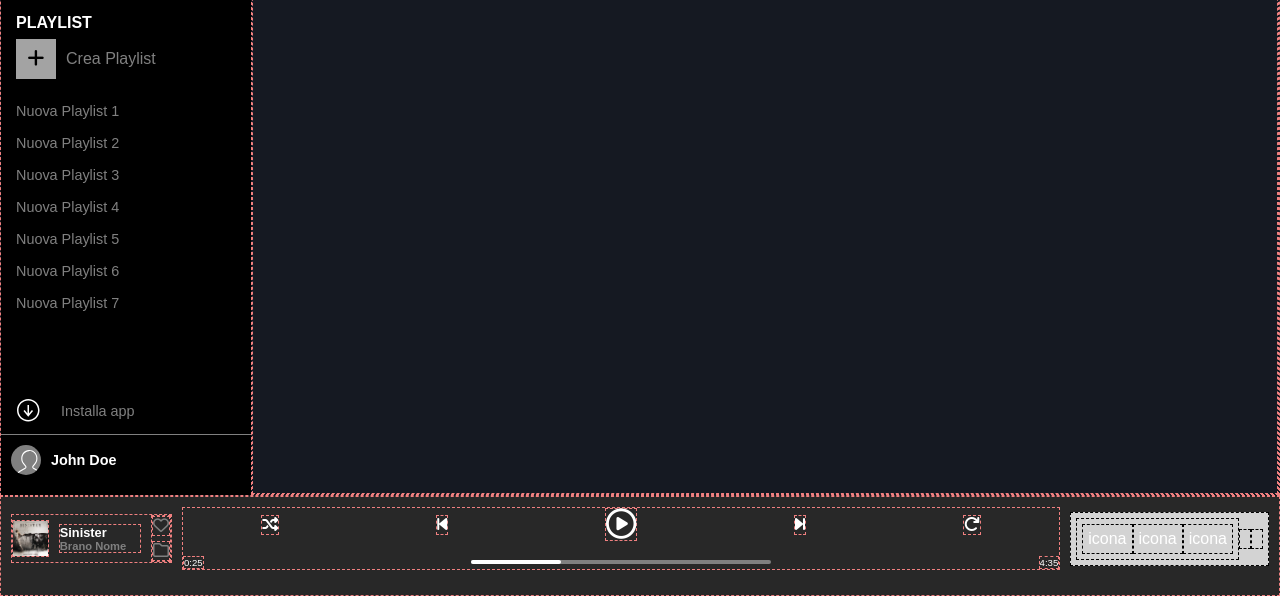
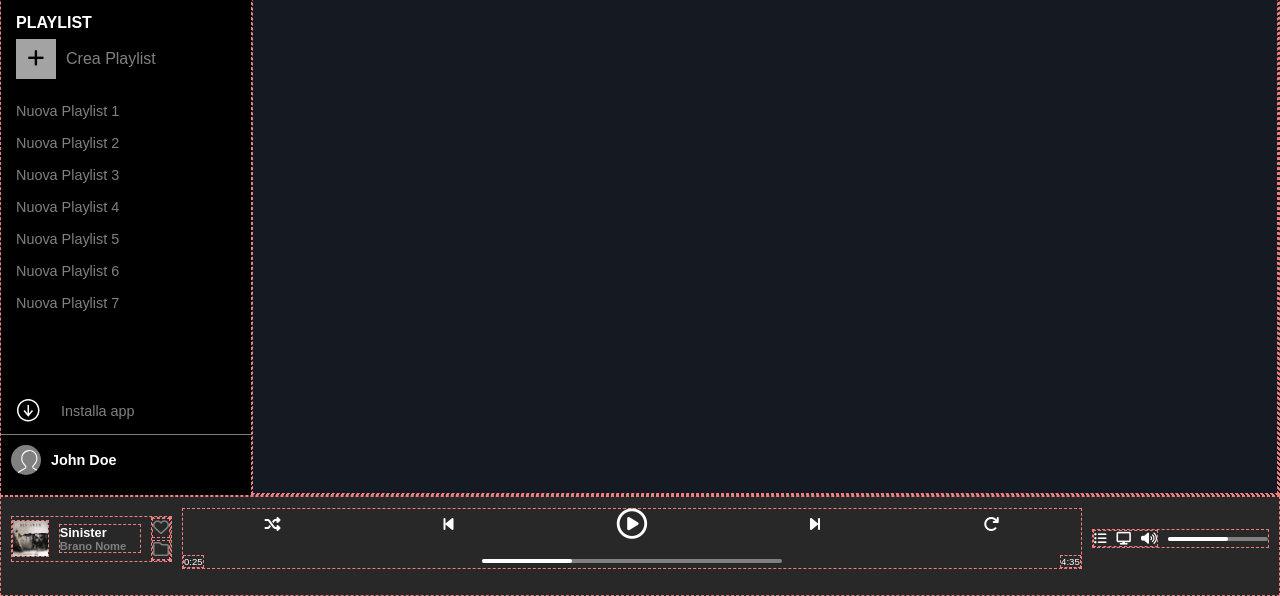
Before and after one commit to GiorgiaSecchi/html-css-spotifyweb, a plain HTML site: page index.html in a window 1280 px wide. Shown: the part 204-800 px from the top of the page. Drawn offline with Linux system fonts and the light colour scheme.

Commit message:
add dx player items

```diff
--- a/css/style.css
+++ b/css/style.css
@@ -251,7 +251,7 @@ img {
 .sx-icon-container {
   display: flex;
   flex-direction: column;
-  gap: 5px;
+  gap: 2px;
 }
 
 .fa-heart,
@@ -323,12 +323,33 @@ img {
   display: flex;
   justify-content: space-between;
   align-items: center;
+  gap: 10px;
 }
 
 .dx-player-icon {
   display: flex;
   justify-content: center;
   align-items: center;
+  gap: 10px;
+
+  font-size: 0.8rem;
+}
+
+.volume-bar {
+  flex-grow: 1;
+  max-width: 300px;
+  min-width: 100px;
+
+  height: 4px;
+  background-color: gray;
+  border-radius: 2px;
+}
+
+.volume-bar > .volume-level {
+  width: 60%;
+  height: 100%;
+  background-color: white;
+  border-radius: 2px;
 }
 
 /***** RESPONSIVE ******/
--- a/index.html
+++ b/index.html
@@ -152,7 +152,7 @@
         <!-- PLAYING SONG -->
         <div class="sx-player-container border">
           <div class="playing-album border">
-            <img src="./img/sinister.jpeg" alt="Sinister album">
+            <img src="./img/sinister.jpeg" alt="Sinister album" />
           </div>
           <div class="playing-info border">
             <p class="playing-title"><strong>Sinister</strong></p>
@@ -173,19 +173,19 @@
         <div class="playback-container border">
           <!-- PB ICONE -->
           <div class="playback-icon">
-            <div class="border">
+            <div>
               <i class="fa-solid fa-shuffle"></i>
             </div>
-            <div class="border">
+            <div>
               <i class="fa-solid fa-backward-step"></i>
             </div>
-            <div class="border">
+            <div>
               <i class="fa-regular fa-circle-play"></i>
             </div>
-            <div class="border">
+            <div>
               <i class="fa-solid fa-forward-step"></i>
             </div>
-            <div class="border">
+            <div>
               <i class="fa-solid fa-arrow-rotate-right"></i>
             </div>
           </div>
@@ -200,15 +200,21 @@
           </div>
         </div>
 
-        <div class="dx-player-container debug">
+        <div class="dx-player-container border">
           <!-- 3 ICONE -->
-          <div class="dx-player-icon">
-            <div>icona</div>
-            <div>icona</div>
-            <div>icona</div>
+          <div class="dx-player-icon border">
+            <div>
+              <i class="fa-solid fa-list-ul"></i>
+            </div>
+            <div>
+              <i class="fa-solid fa-display"></i>
+            </div>
+            <div>
+              <i class="fa-solid fa-volume-high"></i>
+            </div>
           </div>
           <!-- VOLUME BAR -->
-          <div class="volume-bar"></div>
+          <div class="volume-bar">
             <div class="volume-level"></div>
           </div>
         </div>
```
